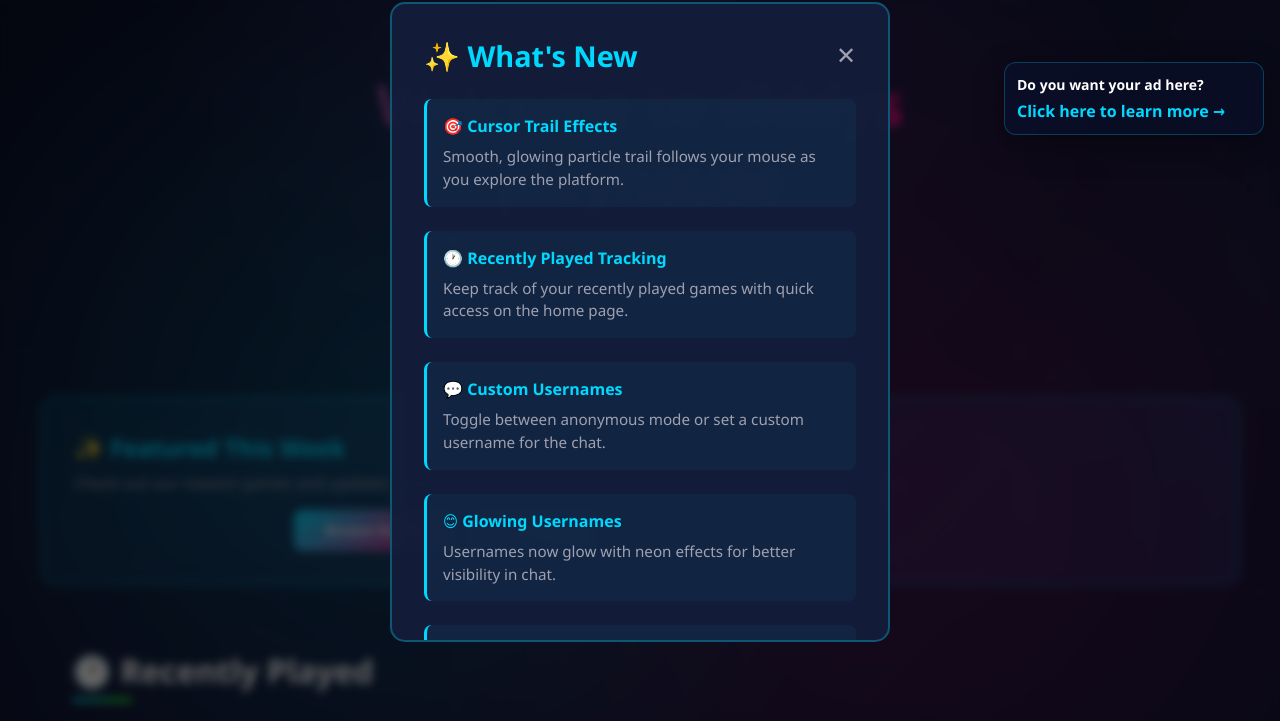
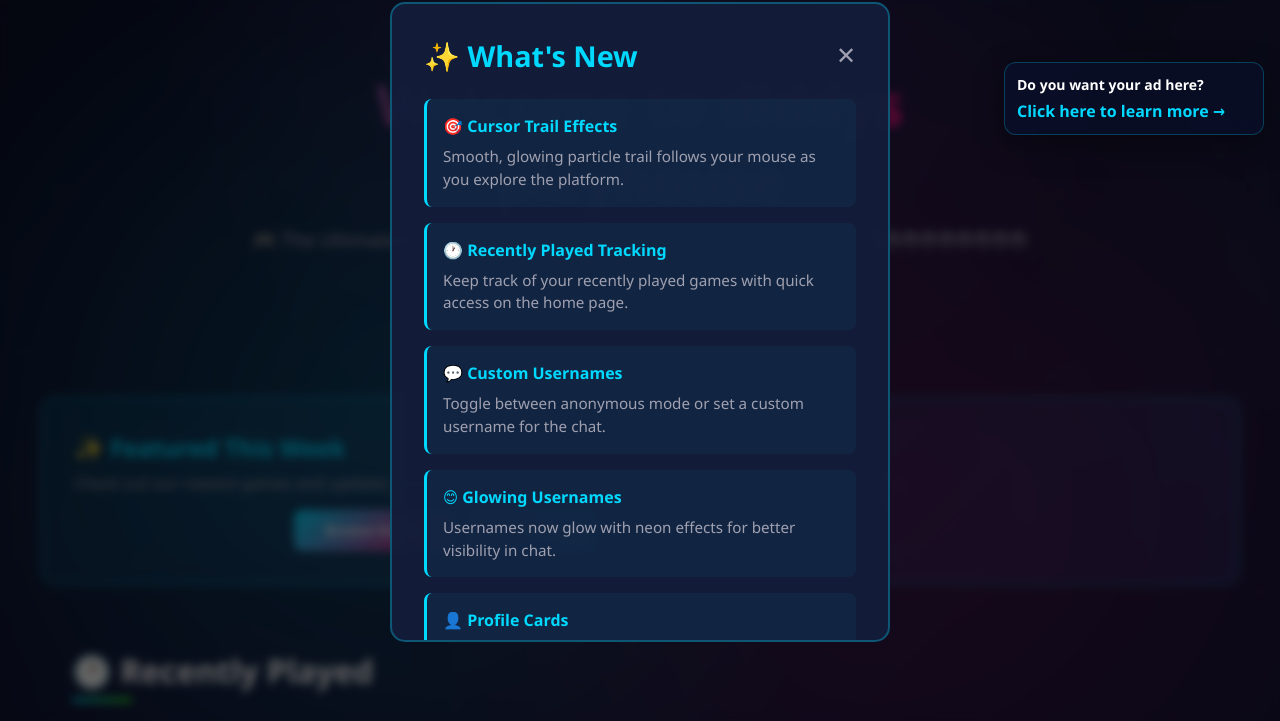
Before and after one commit to supercatlive030-cloud/dgfsdgsfdgf, a plain HTML site: page home.html in a window 1280 px wide. Shown: the part 78-799 px from the top of the page. Drawn offline with Linux system fonts and the light colour scheme; sample sign-in values are in the browser's storage.

Commit message:
Update home.html

```diff
--- a/home.html
+++ b/home.html
@@ -39,7 +39,7 @@
     <section class="hero">
         <div class="hero-content">
 <h1 class="hero-title">Welcome to diddys playhouse</h1>
-            <p class="hero-subtitle">🎮 The Ultimate Unblocked Gaming Platform</p>
+            <p class="hero-subtitle">🎮 The Ultimate Unblocked Gaming Platform with a intresting name😳😳😳😳😳😳😳😳😳</p>
         </div>
     </section>
 
@@ -130,7 +130,7 @@
                 <h2>✨ What's New</h2>
                 <button class="modal-close" onclick="closeWhatsNewModal()">✕</button>
             </div>
-            <div class="modal-updates">
+            <div class="modal-updates" style="display:flex; flex-direction:column; gap: 1rem;">
                 <div class="modal-update-item">
                     <h4>🎯 Cursor Trail Effects</h4>
                     <p>Smooth, glowing particle trail follows your mouse as you explore the platform.</p>
```
